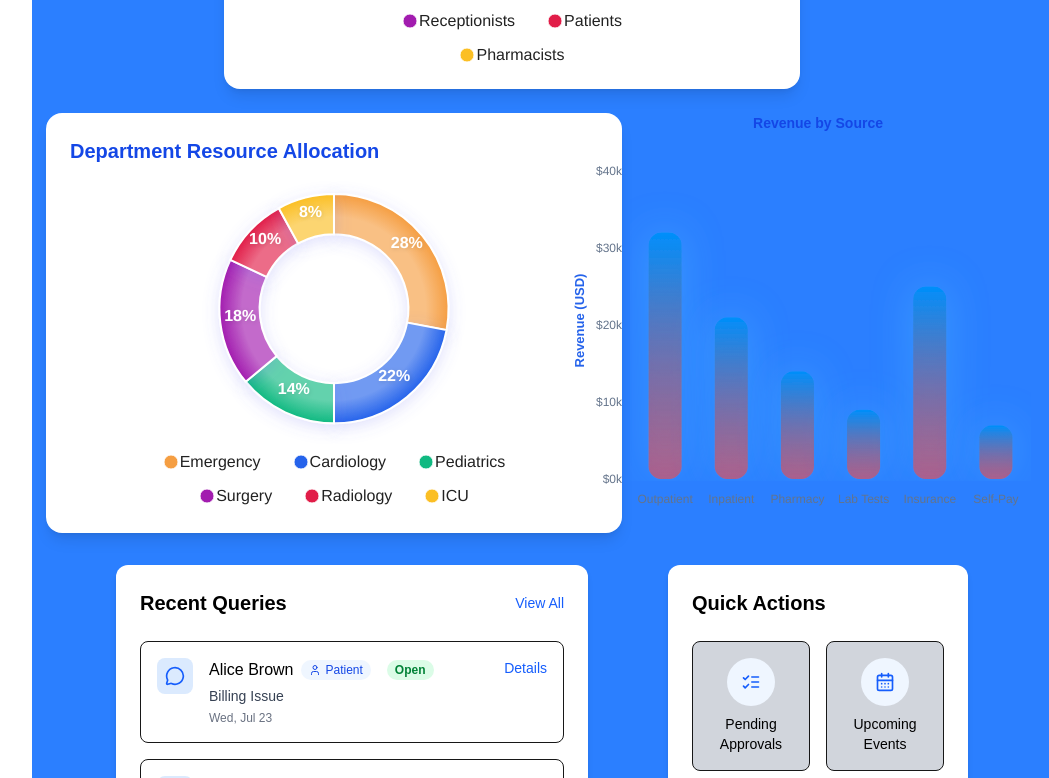
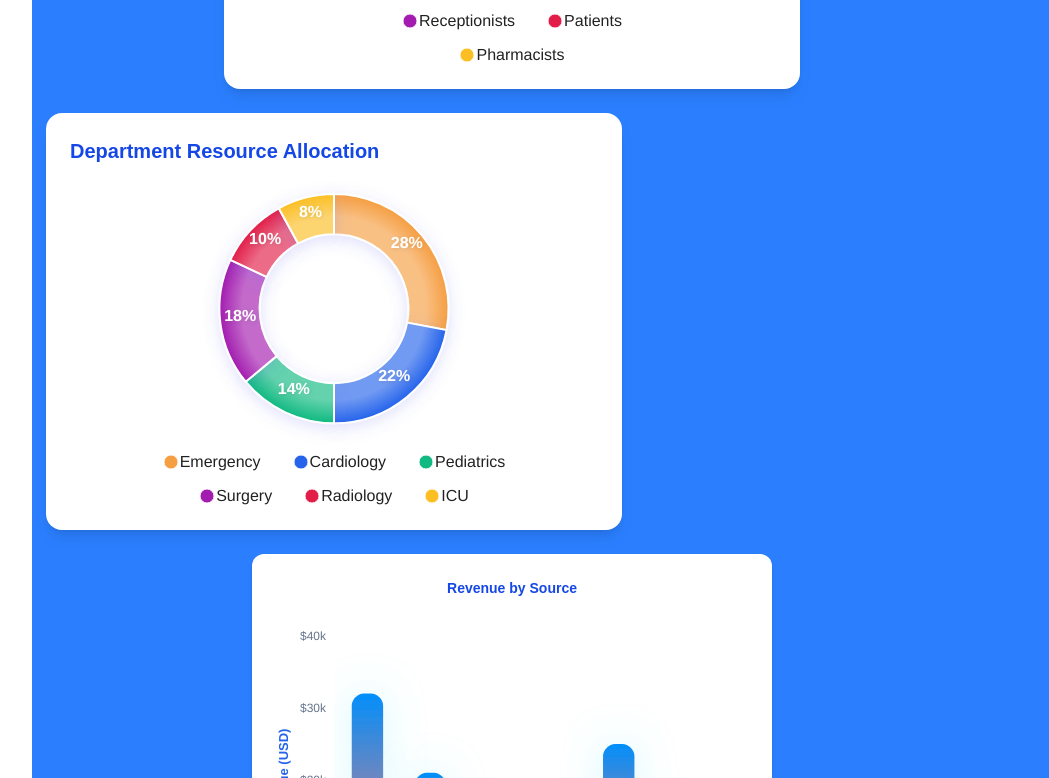
Before and after one commit to Sparta503/hospital-management-system, a Next.js app: page /admin/dashboard in a window 1280 px wide. Shown: the part 802-1580 px from the top of the page, without its empty margins (208-1257 px from the left). Built offline with nearby package versions, Linux system fonts and the light colour scheme; sample sign-in values are in the browser's storage.

Commit message:
Update revenueBarChart.tsx

```diff
--- a/src/app/admin/dashboard/revenueBarChart.tsx
+++ b/src/app/admin/dashboard/revenueBarChart.tsx
@@ -106,25 +106,22 @@ const RevenueBarChart = () => {
   }), []);
 
   return (
-    <div style={{ width: 300, height: 420, paddingBottom: 24 }} className="flex flex-col items-center md:ml-[-30px]">
+    <div className="bg-white rounded-xl shadow-md p-6 flex flex-col items-center w-full max-w-[520px] mx-auto">
       <div className="font-semibold text-blue-700 text-sm mb-2">Revenue by Source</div>
       {/* SVG filter for glowing shadow */}
       <svg width="0" height="0">
         <defs>
-          {/* Glossy highlight overlay for 3D illusion */}
           <linearGradient id="barGloss" x1="0" y1="0" x2="0" y2="1">
             <stop offset="0%" stopColor="#fff" stopOpacity="0.55" />
             <stop offset="30%" stopColor="#fff" stopOpacity="0.12" />
             <stop offset="100%" stopColor="#fff" stopOpacity="0" />
           </linearGradient>
-          {/* Glowing shadow for 3D pop */}
           <filter id="barGlow" x="-30%" y="-30%" width="160%" height="160%">
             <feDropShadow dx="0" dy="12" stdDeviation="14" floodColor="#67e8f9" floodOpacity="0.38" />
           </filter>
         </defs>
       </svg>
-      <div style={{ width: 500, height: 400 }}>
-        <div style={{position: 'relative', width: 500, height: 400}}>
+      <div style={{ width: 480, height: 380, position: 'relative' }}>
         <ReactApexChart
           options={{
             ...options,
@@ -150,11 +147,9 @@ const RevenueBarChart = () => {
           }}
           series={series}
           type="bar"
-            height={400}
-            width={500}
+          height={380}
+          width={480}
         />
-
-        </div>
       </div>
     </div>
   );
```
Lines whose indentation alone changed are shown as unchanged.
